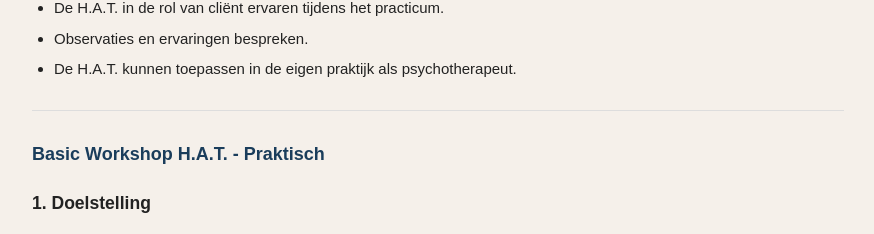
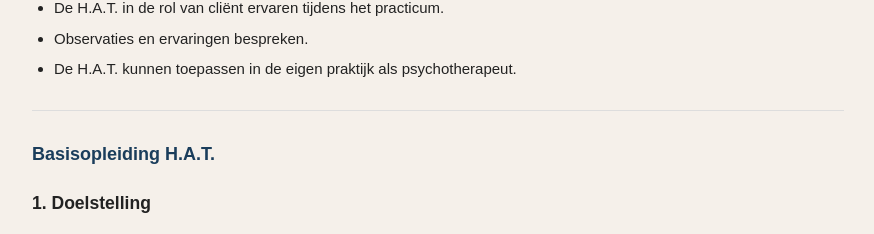
Before and after one commit to heartassistedtherapy/heartassisted-therapy, an Eleventy site: page index.njk in a window 1280 px wide. Shown: the part 3675-3909 px from the top of the page, without its empty margins (202-1076 px from the left). Built offline with nearby package versions, Linux system fonts and the light colour scheme; Eleventy itself is replaced by a stand-in of ours; files that its build step writes are made by us from their sources.

Commit message:
Changed a title

```diff
--- a/index.njk
+++ b/index.njk
@@ -88,7 +88,7 @@
         <hr />
 
         <!-- PRAKTISCH -->
-        <h2 id="praktisch"><strong>Basic Workshop H.A.T. - Praktisch</strong></h2>
+        <h2 id="praktisch"><strong>Basisopleiding H.A.T.</strong></h2>
 
         {% for praktisch in content.praktisch %}
         <h3><strong>{{ praktisch.titel }}</strong></h3>
```
